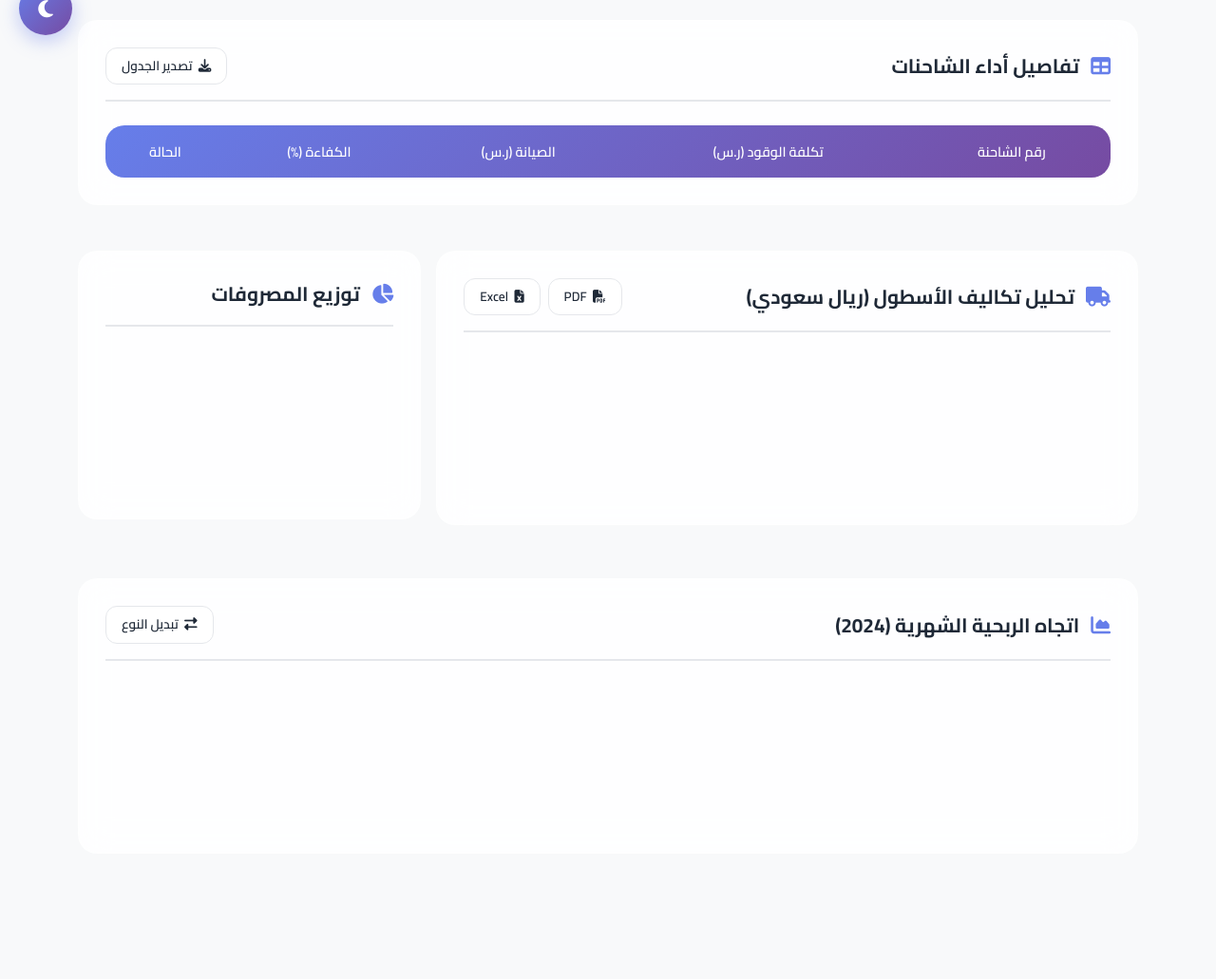
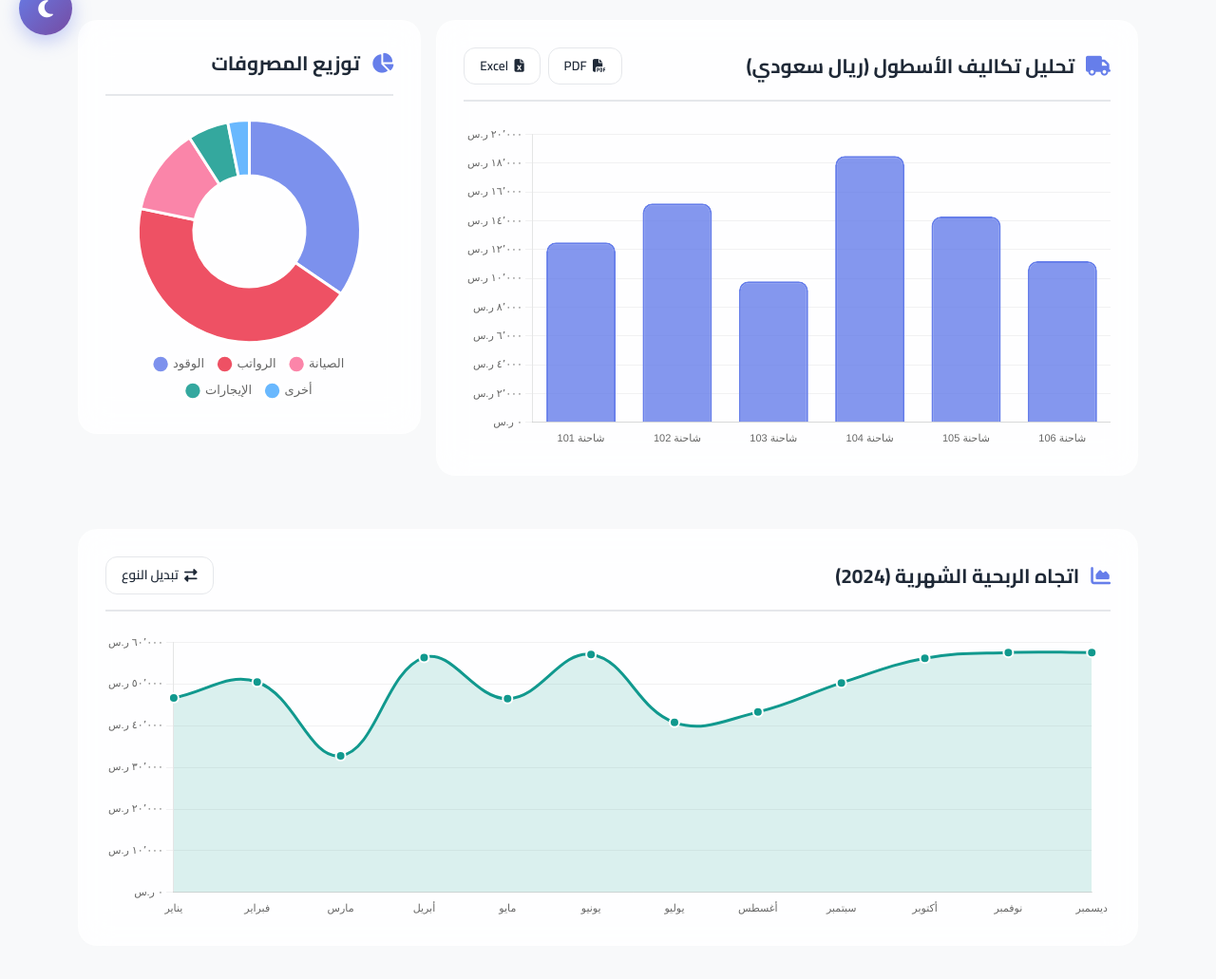
Before and after one commit to moh222salah/erp-sky, a plain HTML site: page docs/index.html in a window 1280 px wide. Shown: the part 743-1774 px from the top of the page at 95% size. Before the commit the page ends 1674 px from the top, so only its background shows below. Drawn offline with nearby package versions, Linux system fonts and the light colour scheme.

Commit message:
Update index.html

```diff
--- a/docs/index.html
+++ b/docs/index.html
@@ -1,4 +1,3 @@
-
 <!DOCTYPE html>
 <html lang="ar" dir="rtl">
 <head>
@@ -6,7 +5,7 @@
     <meta name="viewport" content="width=device-width, initial-scale=1.0, maximum-scale=1.0, user-scalable=no">
     <meta name="description" content="Advanced Financial Intelligence System - ZATCA Compliant">
     <meta name="theme-color" content="#667eea">
-    <title>ERPNext GL Financial Dashboard</title>
+    <title>ERPNext GL Intelligence | Financial Dashboard</title>
 
     <!-- External Dependencies -->
     <link rel="stylesheet" href="https://cdn.jsdelivr.net/npm/bootstrap@5.3.2/dist/css/bootstrap.rtl.min.css" id="bootstrap-rtl">
@@ -808,10 +807,10 @@
                     <div class="col-lg-8 col-md-7">
                         <h1 class="hero-title">
                             <i class="fas fa-chart-line"></i>
-                            <span data-ar="نظام ERPNext المالي المتقدم" data-en="Advanced Financial Intelligence System">نظام ERPNext المالي المتقدم</span>
+                            <span data-ar="نظام الذكاء المالي المتقدم" data-en="Advanced Financial Intelligence System">نظام الذكاء المالي المتقدم</span>
                         </h1>
                         <p class="hero-subtitle">
-                            <span data-ar="شركة الطيبة للخدمات البيئية - المدينة المنورة" data-en="Al-Tayyibah Environmental Services - Madinah">شركة المدينة للخدمات البيئية - المدينة المنورة</span>
+                            <span data-ar="شركة الطيبة للخدمات البيئية - المدينة المنورة" data-en="Al-Tayyibah Environmental Services - Madinah">شركة الطيبة للخدمات البيئية - المدينة المنورة</span>
                             <br>
                             <small>
                                 <span data-ar="متوافق 100% مع متطلبات هيئة الزكاة والضريبة والجمارك (ZATCA)" data-en="100% ZATCA Compliant">متوافق 100% مع متطلبات هيئة الزكاة والضريبة والجمارك (ZATCA)</span>
@@ -963,7 +962,72 @@
         </div>
     </div>
 
-<!-- ============================================
+    <!-- ============================================
+         CHARTS SECTION
+    ============================================ -->
+    <div class="container mt-4">
+        <div class="row g-3">
+            <!-- Fleet Cost Analysis -->
+            <div class="col-lg-8">
+                <div class="chart-container">
+                    <div class="chart-header">
+                        <div class="chart-title">
+                            <i class="fas fa-truck"></i>
+                            <span data-ar="تحليل تكاليف الأسطول (ريال سعودي)" data-en="Fleet Cost Analysis (SAR)">تحليل تكاليف الأسطول (ريال سعودي)</span>
+                        </div>
+                        <div class="chart-actions">
+                            <button class="chart-btn" onclick="exportChart('fleetChart', 'pdf')">
+                                <i class="fas fa-file-pdf"></i>PDF
+                            </button>
+                            <button class="chart-btn" onclick="exportChart('fleetChart', 'excel')">
+                                <i class="fas fa-file-excel"></i>Excel
+                            </button>
+                        </div>
+                    </div>
+                    <div id="fleetChartSkeleton" class="skeleton skeleton-chart"></div>
+                    <canvas id="fleetChart" style="display: none;"></canvas>
+                </div>
+            </div>
+
+            <!-- Expense Breakdown Pie -->
+            <div class="col-lg-4">
+                <div class="chart-container">
+                    <div class="chart-header">
+                        <div class="chart-title">
+                            <i class="fas fa-chart-pie"></i>
+                            <span data-ar="توزيع المصروفات" data-en="Expense Breakdown">توزيع المصروفات</span>
+                        </div>
+                    </div>
+                    <div id="pieChartSkeleton" class="skeleton skeleton-chart"></div>
+                    <canvas id="expensePieChart" style="display: none;"></canvas>
+                </div>
+            </div>
+        </div>
+
+        <!-- Monthly Trend -->
+        <div class="row g-3 mt-2">
+            <div class="col-12">
+                <div class="chart-container">
+                    <div class="chart-header">
+                        <div class="chart-title">
+                            <i class="fas fa-chart-area"></i>
+                            <span data-ar="اتجاه الربحية الشهرية (2024)" data-en="Monthly Profitability Trend (2024)">اتجاه الربحية الشهرية (2024)</span>
+                        </div>
+                        <div class="chart-actions">
+                            <button class="chart-btn" onclick="toggleChartType('trendChart')">
+                                <i class="fas fa-exchange-alt"></i>
+                                <span data-ar="تبديل النوع" data-en="Toggle Type">تبديل النوع</span>
+                            </button>
+                        </div>
+                    </div>
+                    <div id="trendChartSkeleton" class="skeleton skeleton-chart"></div>
+                    <canvas id="trendChart" style="display: none;"></canvas>
+                </div>
+            </div>
+        </div>
+    </div>
+
+    <!-- ============================================
          DATA TABLE
     ============================================ -->
     <div class="container mt-4 mb-5">
@@ -999,73 +1063,6 @@
         </div>
     </div>
 
-
-    <!-- ============================================
-         CHARTS SECTION
-    ============================================ -->
-    <div class="container mt-4">
-        <div class="row g-3">
-            <!-- Fleet Cost Analysis -->
-            <div class="col-lg-8">
-                <div class="chart-container">
-                    <div class="chart-header">
-                        <div class="chart-title">
-                            <i class="fas fa-truck"></i>
-                            <span data-ar="تحليل تكاليف الأسطول (ريال سعودي)" data-en="Fleet Cost Analysis (SAR)">تحليل تكاليف الأسطول (ريال سعودي)</span>
-                        </div>
-                        <div class="chart-actions">
-                            <button class="chart-btn" onclick="exportChart('fleetChart', 'pdf')">
-                                <i class="fas fa-file-pdf"></i>PDF
-                            </button>
-                            <button class="chart-btn" onclick="exportChart('fleetChart', 'excel')">
-                                <i class="fas fa-file-excel"></i>Excel
-                            </button>
-                        </div>
-                    </div>
-                    <div id="fleetChartSkeleton" class="skeleton skeleton-chart"></div>
-                    <canvas id="fleetChart" style="display: none;"></canvas>
-                </div>
-            </div>
-
-            <!-- Expense Breakdown Pie -->
-            <div class="col-lg-4">
-                <div class="chart-container">
-                    <div class="chart-header">
-                        <div class="chart-title">
-                            <i class="fas fa-chart-pie"></i>
-                            <span data-ar="توزيع المصروفات" data-en="Expense Breakdown">توزيع المصروفات</span>
-                        </div>
-                    </div>
-                    <div id="pieChartSkeleton" class="skeleton skeleton-chart"></div>
-                    <canvas id="expensePieChart" style="display: none;"></canvas>
-                </div>
-            </div>
-        </div>
-
-        <!-- Monthly Trend -->
-        <div class="row g-3 mt-2">
-            <div class="col-12">
-                <div class="chart-container">
-                    <div class="chart-header">
-                        <div class="chart-title">
-                            <i class="fas fa-chart-area"></i>
-                            <span data-ar="اتجاه الربحية الشهرية (2024)" data-en="Monthly Profitability Trend (2024)">اتجاه الربحية الشهرية (2024)</span>
-                        </div>
-                        <div class="chart-actions">
-                            <button class="chart-btn" onclick="toggleChartType('trendChart')">
-                                <i class="fas fa-exchange-alt"></i>
-                                <span data-ar="تبديل النوع" data-en="Toggle Type">تبديل النوع</span>
-                            </button>
-                        </div>
-                    </div>
-                    <div id="trendChartSkeleton" class="skeleton skeleton-chart"></div>
-                    <canvas id="trendChart" style="display: none;"></canvas>
-                </div>
-            </div>
-        </div>
-    </div>
-
-
     <!-- ============================================
          THEME TOGGLE
     ============================================ -->
@@ -1191,6 +1188,138 @@
             document.getElementById('fuelEfficiency').innerText = `${stats.fuel_efficiency}%`;
             document.getElementById('efficiencyChange').innerHTML =
                 `<i class="fas fa-arrow-up"></i>+${stats.efficiency_improvement}%`;
+        }
+
+        // =====================================
+        // RENDER FLEET CHART
+        // =====================================
+        function renderFleetChart(fleetData) {
+            const ctx = document.getElementById('fleetChart').getContext('2d');
+
+            if (chartInstances.fleetChart) {
+                chartInstances.fleetChart.destroy();
+            }
+
+            chartInstances.fleetChart = new Chart(ctx, {
+                type: 'bar',
+                data: {
+                    labels: fleetData.map(item => currentLang === 'ar' ? item.truck : item.truck_en || item.truck),
+                    datasets: [{
+                        label: currentLang === 'ar' ? 'تكلفة الوقود (ر.س)' : 'Fuel Cost (SAR)',
+                        data: fleetData.map(item => item.fuel_cost),
+                        backgroundColor: 'rgba(102, 126, 234, 0.8)',
+                        borderColor: 'rgba(102, 126, 234, 1)',
+                        borderWidth: 2,
+                        borderRadius: 10,
+                        hoverBackgroundColor: 'rgba(118, 75, 162, 0.9)',
+                    }]
+                },
+                options: {
+                    responsive: true,
+                    maintainAspectRatio: true,
+                    aspectRatio: window.innerWidth < 768 ? 1.2 : 2,
+                    plugins: {
+                        legend: { display: false },
+                        tooltip: {
+                            backgroundColor: 'rgba(0, 0, 0, 0.85)',
+                            padding: 12,
+                            cornerRadius: 8,
+                            titleFont: { size: 14, weight: 'bold' },
+                            bodyFont: { size: 13 },
+                            callbacks: {
+                                label: function(context) {
+                                    return currentLang === 'ar'
+                                        ? `التكلفة: ${formatCurrency(context.parsed.y)}`
+                                        : `Cost: ${formatCurrency(context.parsed.y)}`;
+                                }
+                            }
+                        }
+                    },
+                    scales: {
+                        y: {
+                            beginAtZero: true,
+                            ticks: {
+                                callback: value => formatNumber(value) + (currentLang === 'ar' ? ' ر.س' : ' SAR'),
+                                font: { size: 11 }
+                            },
+                            grid: { color: 'rgba(0, 0, 0, 0.05)' }
+                        },
+                        x: {
+                            grid: { display: false },
+                            ticks: { font: { size: 11 } }
+                        }
+                    },
+                    animation: {
+                        duration: 1200,
+                        easing: 'easeInOutQuart'
+                    }
+                }
+            });
+        }
+
+        // =====================================
+        // RENDER EXPENSE PIE CHART
+        // =====================================
+        function renderExpensePieChart(expenseData) {
+            const ctx = document.getElementById('expensePieChart').getContext('2d');
+
+            if (chartInstances.expensePieChart) {
+                chartInstances.expensePieChart.destroy();
+            }
+
+            chartInstances.expensePieChart = new Chart(ctx, {
+                type: 'doughnut',
+                data: {
+                    labels: expenseData.map(item => currentLang === 'ar' ? item.category : item.category_en || item.category),
+                    datasets: [{
+                        data: expenseData.map(item => item.amount),
+                        backgroundColor: [
+                            'rgba(102, 126, 234, 0.85)',
+                            'rgba(235, 51, 73, 0.85)',
+                            'rgba(250, 112, 154, 0.85)',
+                            'rgba(17, 153, 142, 0.85)',
+                            'rgba(79, 172, 254, 0.85)'
+                        ],
+                        borderWidth: 3,
+                        borderColor: '#fff',
+                        hoverOffset: 12
+                    }]
+                },
+                options: {
+                    responsive: true,
+                    maintainAspectRatio: true,
+                    aspectRatio: window.innerWidth < 768 ? 1 : 1,
+                    plugins: {
+                        legend: {
+                            position: 'bottom',
+                            labels: {
+                                padding: 15,
+                                font: { size: window.innerWidth < 768 ? 11 : 13 },
+                                usePointStyle: true,
+                                pointStyle: 'circle'
+                            }
+                        },
+                        tooltip: {
+                            backgroundColor: 'rgba(0, 0, 0, 0.85)',
+                            padding: 12,
+                            cornerRadius: 8,
+                            callbacks: {
+                                label: function(context) {
+                                    const label = context.label || '';
+                                    const value = formatCurrency(context.parsed);
+                                    const total = context.dataset.data.reduce((a, b) => a + b, 0);
+                                    const percentage = ((context.parsed / total) * 100).toFixed(1);
+                                    return `${label}: ${value} (${percentage}%)`;
+                                }
+                            }
+                        }
+                    },
+                    animation: {
+                        duration: 1500,
+                        easing: 'easeInOutQuart'
+                    }
+                }
+            });
         }
 
         // =====================================
```
